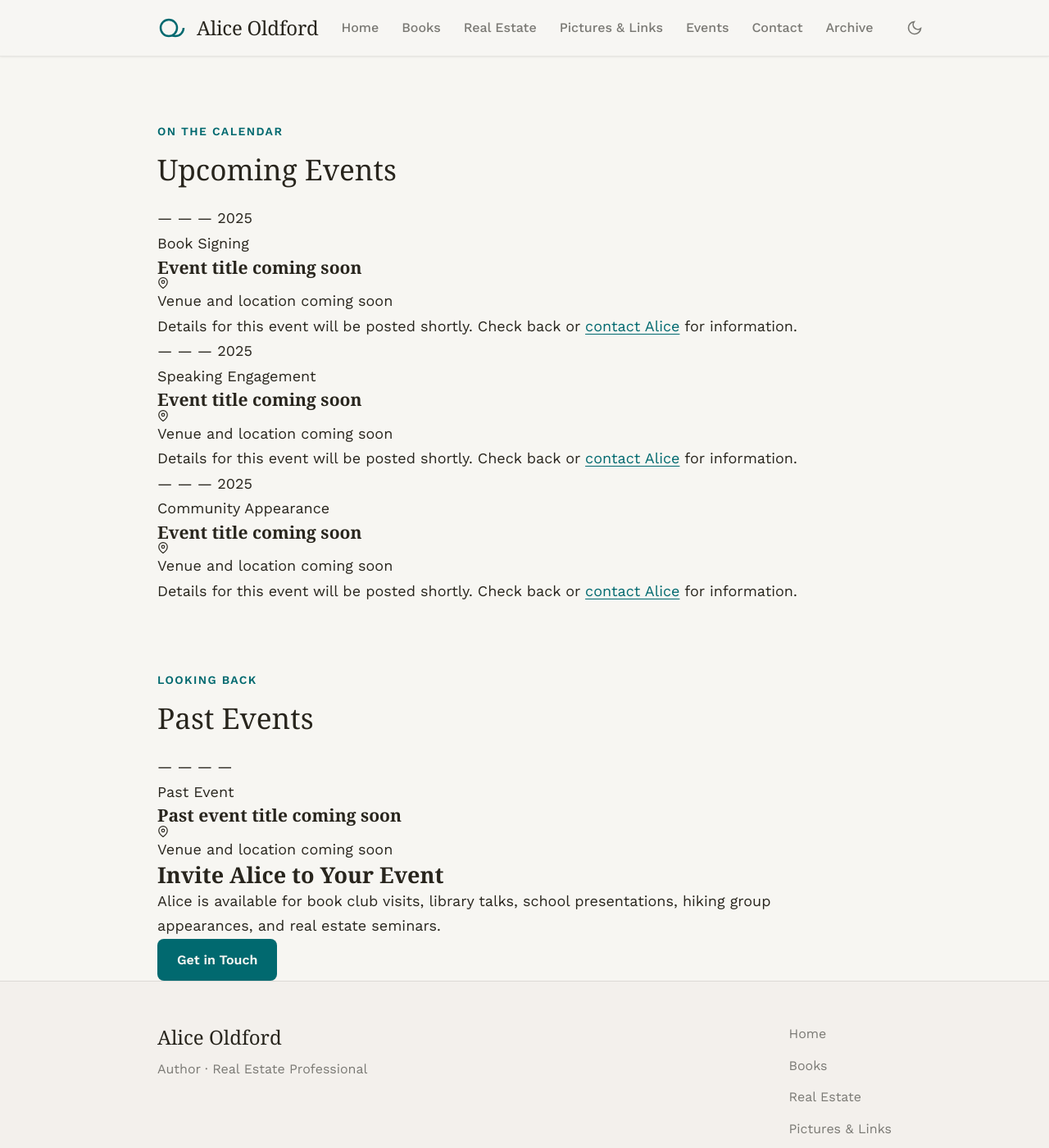
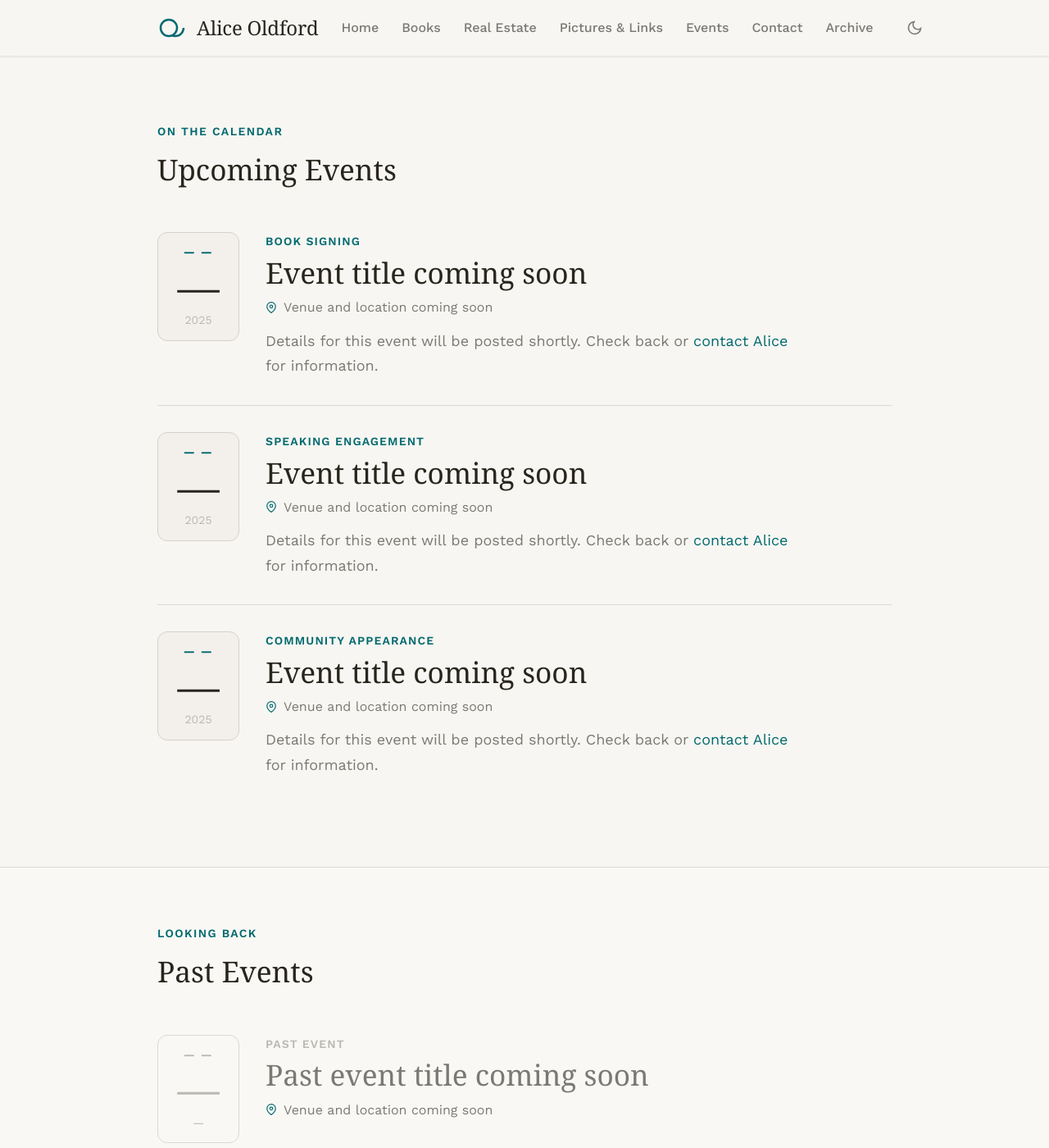
Before and after one commit to stuart-dotcom/aliceoldford.com, a Jekyll site: the page built from events.html, in a window 1280 px wide and 1400 px high, scrolled down 443 px. Shown: the whole window at 82% size. Built offline with Jekyll 4.4.1, drawn with Linux system fonts in a browser that asks for light colours; some web fonts are replaced.

Commit message:
Update main.css

```diff
--- a/assets/css/main.css
+++ b/assets/css/main.css
@@ -824,3 +824,171 @@
   color: var(--color-text-muted);
   max-width: 45ch;
 }
+/* ============================================================
+   EVENTS PAGE STYLES
+   Add these to the bottom of assets/css/main.css
+============================================================ */
+
+/* ── EVENTS LIST ───────────────────────────────────────────── */
+.events-upcoming {
+  border-bottom: 1px solid var(--color-divider);
+}
+.events-list {
+  display: flex;
+  flex-direction: column;
+  gap: 0;
+  margin-top: var(--space-6);
+}
+
+/* ── EVENT CARD ────────────────────────────────────────────── */
+.event-card {
+  display: grid;
+  grid-template-columns: 100px 1fr;
+  gap: var(--space-8);
+  padding-block: var(--space-8);
+  border-bottom: 1px solid var(--color-divider);
+  align-items: start;
+}
+.event-card:last-child { border-bottom: none; }
+
+/* Date block */
+.event-card__date-block {
+  display: flex;
+  flex-direction: column;
+  align-items: center;
+  justify-content: center;
+  background: var(--color-surface-offset);
+  border: 1px solid var(--color-border);
+  border-radius: var(--radius-lg);
+  padding: var(--space-3) var(--space-2);
+  text-align: center;
+  min-height: 88px;
+}
+.event-card__month {
+  font-size: var(--text-xs);
+  font-weight: 700;
+  letter-spacing: 0.1em;
+  text-transform: uppercase;
+  color: var(--color-primary);
+}
+.event-card__day {
+  font-family: var(--font-display);
+  font-size: var(--text-2xl);
+  line-height: 1;
+  color: var(--color-text);
+  margin-block: var(--space-1);
+}
+.event-card__year {
+  font-size: var(--text-xs);
+  color: var(--color-text-faint);
+}
+
+/* Body */
+.event-card__type {
+  font-size: var(--text-xs);
+  font-weight: 600;
+  letter-spacing: 0.08em;
+  text-transform: uppercase;
+  color: var(--color-primary);
+  margin-bottom: var(--space-1);
+}
+.event-card__title {
+  font-family: var(--font-display);
+  font-size: var(--text-xl);
+  font-weight: 400;
+  color: var(--color-text);
+  margin-bottom: var(--space-2);
+}
+.event-card__location {
+  display: flex;
+  align-items: center;
+  gap: var(--space-2);
+  font-size: var(--text-sm);
+  color: var(--color-text-muted);
+  margin-bottom: var(--space-3);
+}
+.event-card__location svg { flex-shrink: 0; color: var(--color-primary); }
+.event-card__desc {
+  font-size: var(--text-base);
+  color: var(--color-text-muted);
+}
+.event-card__desc a {
+  color: var(--color-primary);
+  text-decoration: none;
+}
+.event-card__desc a:hover { text-decoration: underline; }
+
+/* Past event variant — muted treatment */
+.event-card--past .event-card__date-block {
+  background: var(--color-surface);
+  border-color: var(--color-divider);
+}
+.event-card--past .event-card__month { color: var(--color-text-faint); }
+.event-card--past .event-card__day   { color: var(--color-text-faint); }
+.event-card--past .event-card__type  { color: var(--color-text-faint); }
+.event-card--past .event-card__title { color: var(--color-text-muted); }
+
+/* ── PAST EVENTS SECTION ───────────────────────────────────── */
+.events-past {
+  padding-block: clamp(var(--space-10), 6vw, var(--space-16));
+  background: var(--color-surface);
+  border-bottom: 1px solid var(--color-divider);
+}
+
+/* ── EMPTY STATE ───────────────────────────────────────────── */
+.events-empty {
+  display: flex;
+  flex-direction: column;
+  align-items: center;
+  text-align: center;
+  padding: var(--space-16) var(--space-8);
+  color: var(--color-text-muted);
+}
+.events-empty svg {
+  margin-bottom: var(--space-4);
+  color: var(--color-text-faint);
+}
+.events-empty h3 {
+  font-family: var(--font-display);
+  font-size: var(--text-xl);
+  font-weight: 400;
+  color: var(--color-text);
+  margin-bottom: var(--space-2);
+}
+.events-empty p { max-width: 36ch; }
+.events-empty a { color: var(--color-primary); text-decoration: none; }
+.events-empty a:hover { text-decoration: underline; }
+
+/* ── BOOKING STRIP ─────────────────────────────────────────── */
+.events-booking-strip {
+  background: var(--color-surface-offset);
+  padding-block: clamp(var(--space-10), 6vw, var(--space-16));
+}
+.events-booking-strip__inner {
+  display: flex;
+  align-items: center;
+  justify-content: space-between;
+  gap: var(--space-8);
+  flex-wrap: wrap;
+}
+.events-booking-strip__title {
+  font-family: var(--font-display);
+  font-size: var(--text-xl);
+  font-weight: 400;
+  margin-bottom: var(--space-2);
+}
+.events-booking-strip__body {
+  font-size: var(--text-base);
+  color: var(--color-text-muted);
+  max-width: 52ch;
+}
+.events-booking-strip__btn { flex-shrink: 0; }
+
+/* Mobile */
+@media (max-width: 600px) {
+  .event-card {
+    grid-template-columns: 80px 1fr;
+    gap: var(--space-4);
+  }
+  .event-card__day { font-size: var(--text-xl); }
+}
```
